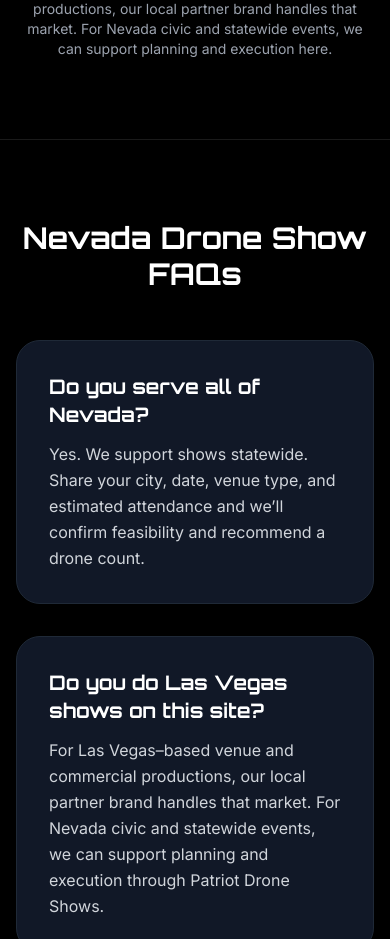
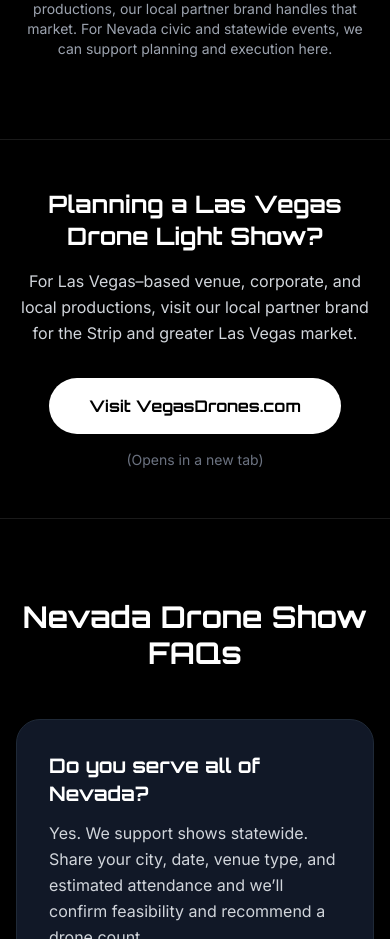
Before and after one commit to keith1221221/PatriotDroneShows, a Next.js app: page /nevada-drone-light-shows in a window 390 px wide. Shown: the part 2480-3419 px from the top of the page. Built offline with nearby package versions, Linux system fonts and the light colour scheme.

Commit message:
Improve hero layout, spacing, and mobile video behavior

```diff
--- a/app/nevada-drone-light-shows/page.tsx
+++ b/app/nevada-drone-light-shows/page.tsx
@@ -174,6 +174,34 @@
           </p>
         </div>
       </section>
+{/* ================= LAS VEGAS CTA (CROSS-BRAND) ================= */}
+<section className="py-12 px-4 sm:px-6 border-t border-white/10">
+  <div className="max-w-5xl mx-auto text-center">
+    <h2 className="font-orbitron text-2xl sm:text-3xl font-bold">
+      Planning a Las Vegas Drone Light Show?
+    </h2>
+
+    <p className="text-gray-300 mt-4 max-w-3xl mx-auto leading-relaxed">
+      For Las Vegas–based venue, corporate, and local productions, visit our
+      local partner brand for the Strip and greater Las Vegas market.
+    </p>
+
+    <div className="mt-8 flex justify-center">
+      <a
+        href="https://www.vegasdrones.com/"
+        target="_blank"
+        rel="noopener noreferrer"
+        className="inline-flex items-center justify-center px-10 py-4 bg-white text-black font-bold rounded-full hover:bg-gray-200 transition font-orbitron"
+      >
+        Visit VegasDrones.com
+      </a>
+    </div>
+
+    <p className="text-sm text-gray-500 mt-4">
+      (Opens in a new tab)
+    </p>
+  </div>
+</section>
 
       {/* ================= FAQ ================= */}
       <section className="py-20 px-4 sm:px-6 border-t border-white/10">
--- a/app/page.tsx
+++ b/app/page.tsx
@@ -188,12 +188,12 @@
         <div className="absolute inset-0 overflow-hidden bg-black">
           {/* Lightweight paint immediately (helps perceived speed) */}
           <Image
-            src="/flag_400.webp"
+            src="/fireworks_comp.webp"
             alt="Patriotic backdrop"
             width={1200}
             height={800}
             loading="lazy"
-            className="absolute inset-0 w-full h-full object-cover opacity-30"
+            className="absolute inset-0 w-full h-full object-cover opacity-99"
           />
 
           {/* Vimeo loads ONLY when near viewport */}
@@ -210,12 +210,12 @@
               min-w-full min-h-full
               -translate-x-1/2 -translate-y-1/2
               pointer-events-none
-              opacity-90
+              opacity-99
             "
           />
         </div>
 
-        <div className="absolute inset-0 bg-black/25" />
+        <div className="absolute inset-0 bg-black/1" />
 
         {/* Center content on mobile; keep lower-third feel on desktop */}
         <div className="relative z-10 h-full flex sm:items-end px-4 pb-10 sm:pb-16">
--- a/app/patriotic-drone-light-shows/page.tsx
+++ b/app/patriotic-drone-light-shows/page.tsx
@@ -179,12 +179,12 @@
         <div className="absolute inset-0 overflow-hidden bg-black">
           {/* Lightweight paint immediately (helps perceived speed) */}
           <Image
-            src="/flag_400.webp"
+            src="/fireworks_comp.webp"
             alt="Patriotic backdrop"
             width={1200}
             height={800}
             loading="lazy"
-            className="absolute inset-0 w-full h-full object-cover opacity-30"
+            className="absolute inset-0 w-full h-full object-cover opacity-100"
           />
 
           {/* Vimeo loads ONLY when near viewport (mobile included) */}
@@ -201,12 +201,12 @@
               min-w-full min-h-full
               -translate-x-1/2 -translate-y-1/2
               pointer-events-none
-              opacity-90
+              opacity-100
             "
           />
         </div>
 
-        <div className="absolute inset-0 bg-black/25" />
+        <div className="absolute inset-0 bg-black/5" />
 
         <div className="relative z-10 h-full flex items-end px-4 pb-10 sm:pb-16">
           <div className="max-w-3xl mx-auto text-center">
```
Also changed, not shown: public/fireworks_comp.webp (added).
